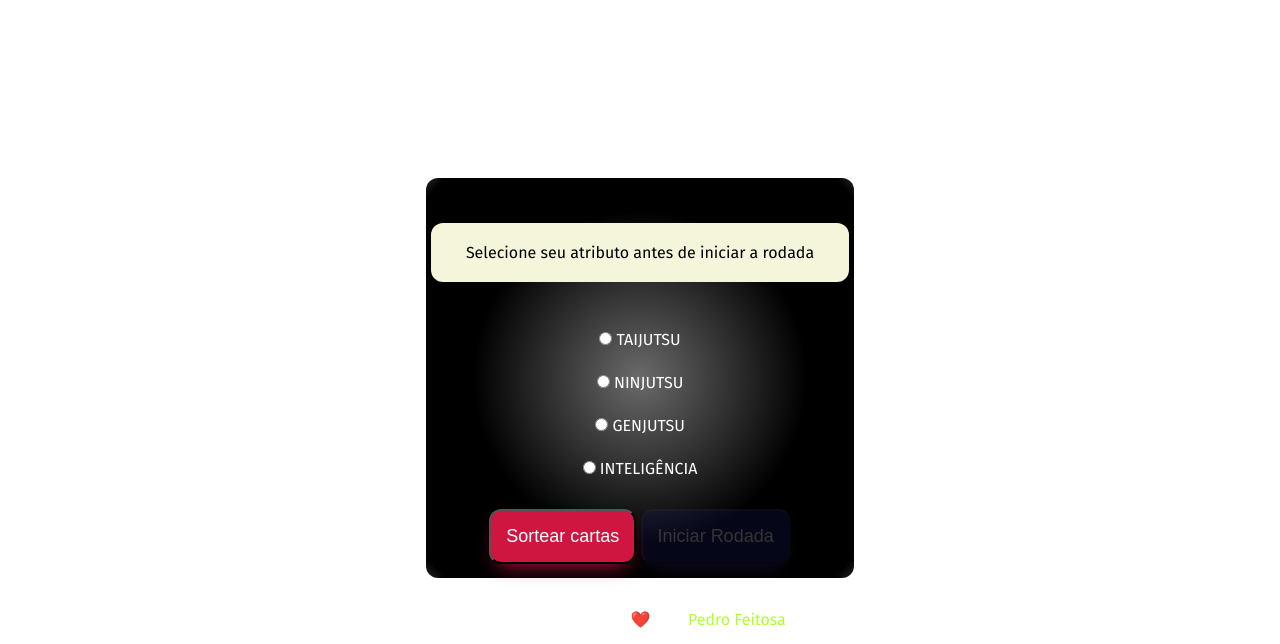
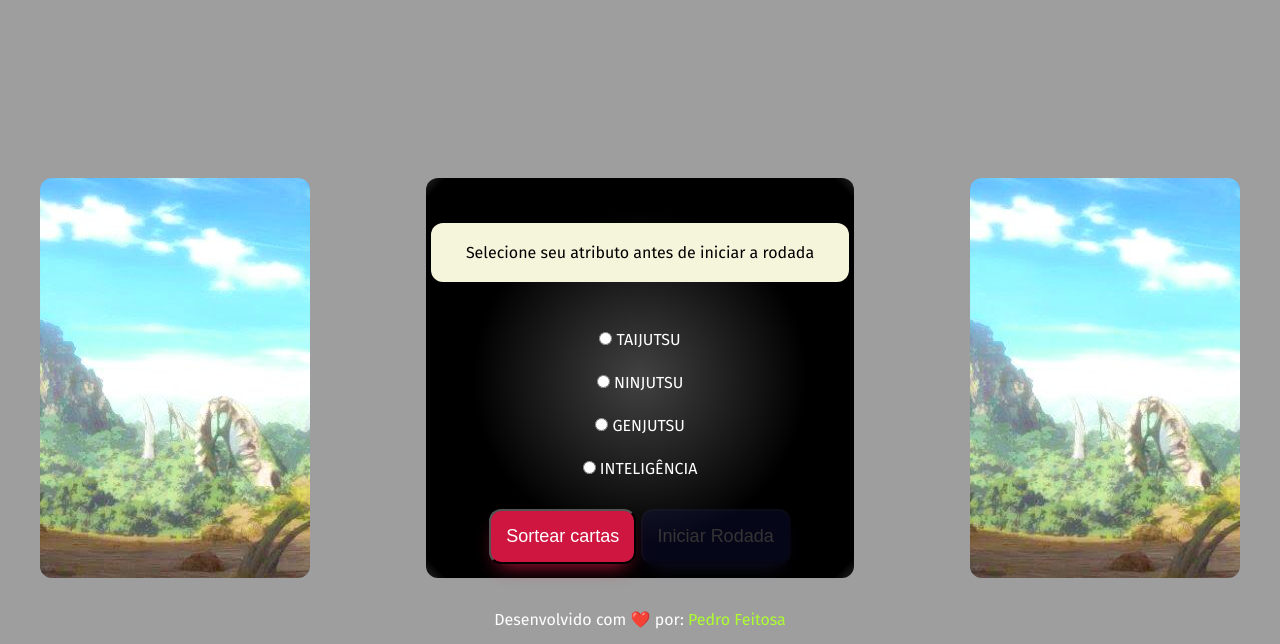
Before and after one commit to pedrofeitosa97/trunfoNaruto, a plain HTML site: page index.html in a window 1280 px wide. Shown: the part 156-800 px from the top of the page. Drawn offline with nearby package versions, Linux system fonts and the light colour scheme; the site is published under a folder, as on GitHub Pages, so addresses that start at the root find nothing.

Commit message:
corrigido bug do background

```diff
--- a/assets/style.css
+++ b/assets/style.css
@@ -24,7 +24,7 @@ body {
   font-family: 'Fira Sans', sans-serif;
   font-size: 1.6rem;
   overflow: hidden;
-  background-image: url('/img/background.jpg');
+  background-image: url('../img/background.jpg');
   background-size: cover;
 }
 
@@ -61,7 +61,7 @@ img {
 .cartaMaquina {
   width: 27rem;
   height: 40rem;
-  background: url('/img/backgroundcarta.jpg');
+  background: url('../img/backgroundcarta.jpg');
   border-radius: 1.2rem;
   padding: 1.5rem 2rem;
 }
```
